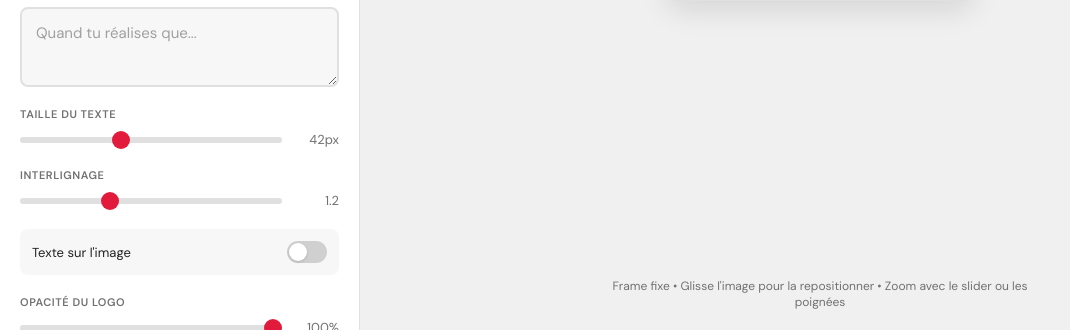
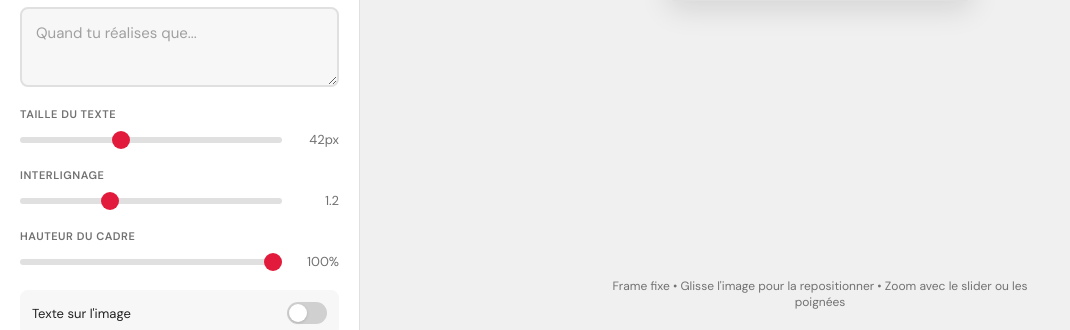
Before and after one commit to hologramblues/Amourais-app, a Flask app: template app/web/templates/editor.html in a window 1280 px wide. Shown: the part 545-875 px from the top of the page, without its empty margins (0-1070 px from the left). Run offline with Flask 3, Linux system fonts and the light colour scheme; the template is opened without the code that fills it, so the values that code supplies are empty; parts of the project's set-up code (start-up, migrations or seed data) failed here and were passed over; some libraries are stand-ins or nearby versions.

Commit message:
feat(editor): enable frame-height slider for all formats
The "Hauteur du cadre" slider was shown only for the 9:16 story format.
The underlying math (preview + export) is already format-agnostic, so
expose it for the 1:1 (square) and 4:5 (portrait) formats too.

Co-Authored-By: Claude Opus 4.8 <noreply@anthropic.com>

```diff
--- a/app/web/static/editor.js
+++ b/app/web/static/editor.js
@@ -2028,8 +2028,8 @@
                     frameHeightSlider.value = 100;
                     frameHeightValue.textContent = '100%';
 
-                    // Show frame height slider only for story format
-                    frameHeightSection.style.display = (state.currentTemplate === 'story') ? 'block' : 'none';
+                    // Frame height slider available for all formats (1:1, 4:5, 9:16)
+                    frameHeightSection.style.display = 'block';
 
                     updateCanvasSize();
                     createElements();
--- a/app/web/templates/editor.html
+++ b/app/web/templates/editor.html
@@ -177,8 +177,8 @@
                 </div>
             </div>
 
-            <!-- Frame Height (Story only) -->
-            <div class="section" id="frame-height-section" style="display: none;">
+            <!-- Frame Height (all formats) -->
+            <div class="section" id="frame-height-section">
                 <div class="section-title">Hauteur du cadre</div>
                 <div class="slider-container">
                     <input type="range" class="slider" id="frame-height" min="30" max="100" value="100">
```
